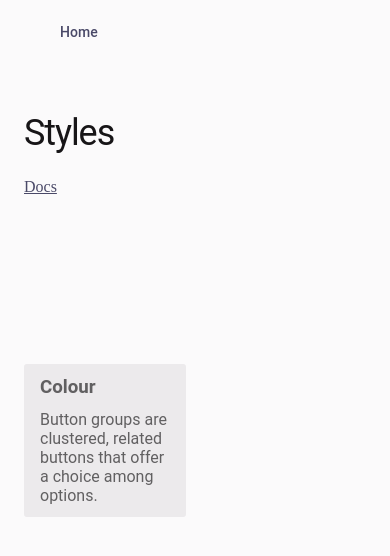
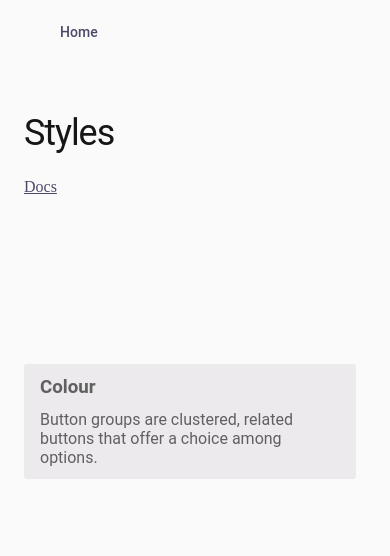
Before and after one commit to insideoutlizard/lz-ui, a SvelteKit app: page /styles-overview in a window 390 px wide. Shown: the top 556 px of the page. Built offline with nearby package versions, Linux system fonts and the light colour scheme; some icons are missing.

Commit message:
scope grid rows by width breakpoint

```diff
--- a/src/routes/layout.css
+++ b/src/routes/layout.css
@@ -158,7 +158,9 @@ body {
     width: 100%;
     display: grid;
     gap: var(--lz-spacing-space100);
+    grid-template-columns: 1fr;
 
+    @media (width >= 600px) {
         &[data-cols="1"] {
             grid-template-columns: 1fr;
         }
@@ -171,3 +173,8 @@ body {
             grid-template-columns: repeat(3, 1fr);
         }
     }
+
+    @media (width < 600px) {
+        grid-template-columns: 1fr;
+    }
+}
```
Lines whose indentation alone changed are shown as unchanged.
